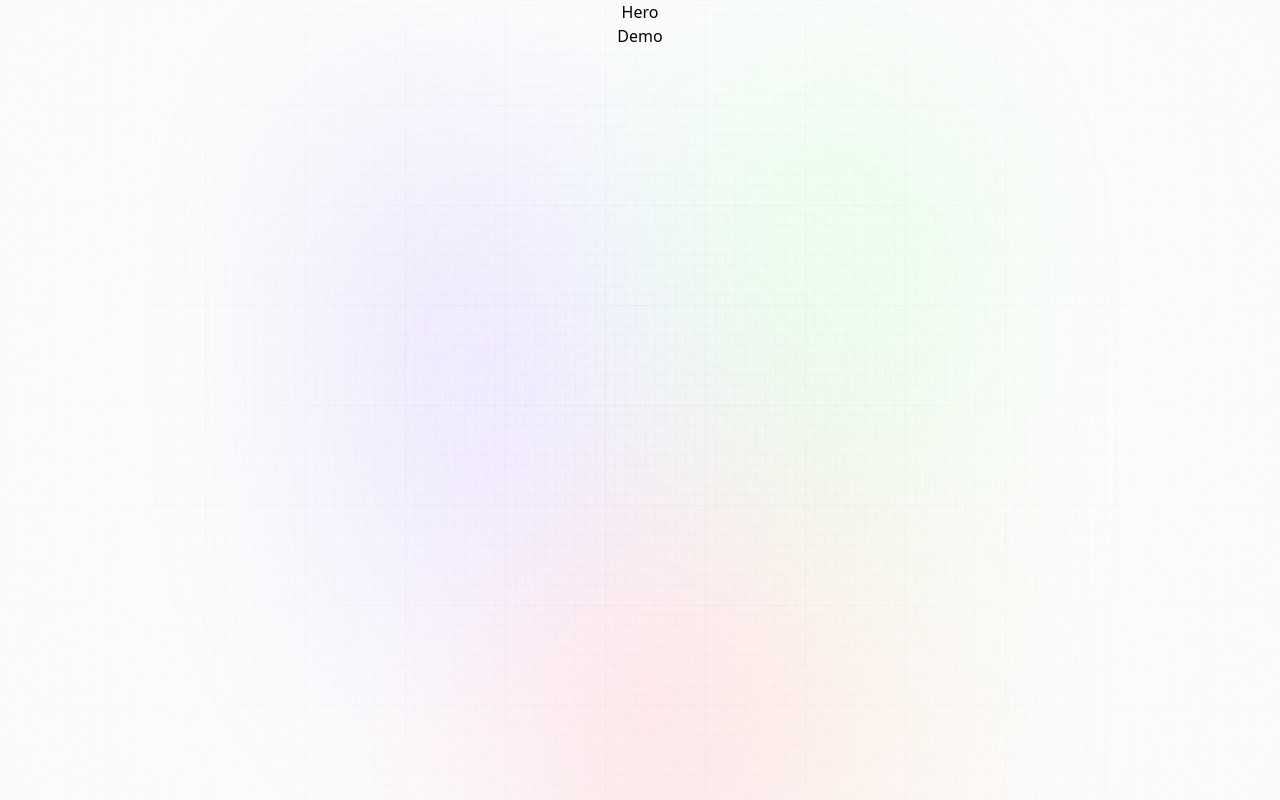
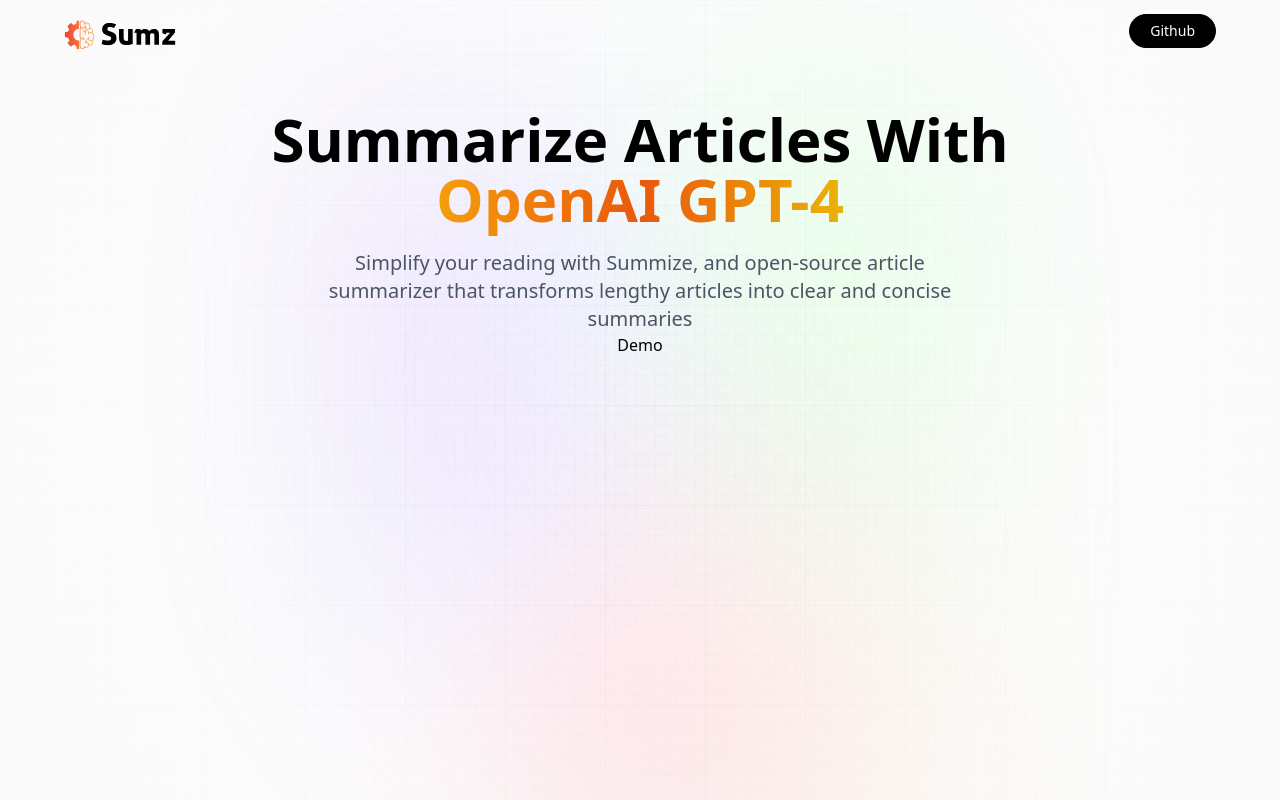
Before and after one commit to Dinujaya-Sandaruwan/Open-AI-Article-Summarizer, a React (Vite) app: page / in a window 1280 px wide. Built offline with nearby package versions, Linux system fonts and the light colour scheme; a web font is replaced by a local one.

Commit message:
Build hero Section

```diff
--- a/src/components/Hero.jsx
+++ b/src/components/Hero.jsx
@@ -1,7 +1,28 @@
-import React from "react";
+import { logo } from "../assets";
 
 const Hero = () => {
-	return <div>Hero</div>;
+	return (
+		<header className="w-full flex justify-center items-center flex-col">
+			<nav className="flex justify-between items-center w-full mb-10 pt-3">
+				<img src={logo} alt="sumz_logo" className="w-28 object-contain" />
+				<button
+					type="button"
+					onClick={() => window.open("https://github.com/Dinujaya-Sandaruwan")}
+					className="black_btn"
+				>
+					Github
+				</button>
+			</nav>
+			<h1 className="head_text">
+				Summarize Articles With <br className="max-md:hidden" />
+				<span className="orange_gradient">OpenAI GPT-4</span>
+			</h1>
+			<h2 className="desc">
+				Simplify your reading with Summize, and open-source article summarizer
+				that transforms lengthy articles into clear and concise summaries
+			</h2>
+		</header>
+	);
 };
 
 export default Hero;
```
